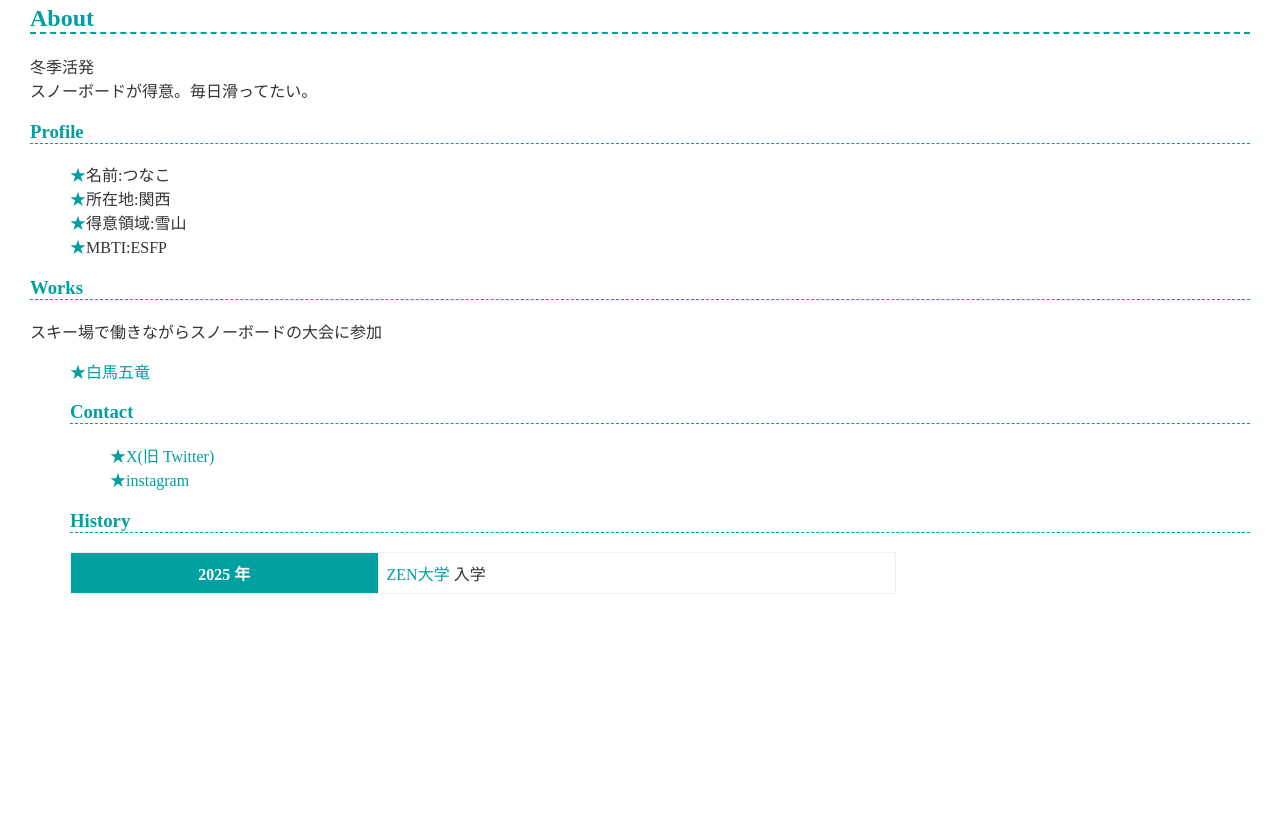
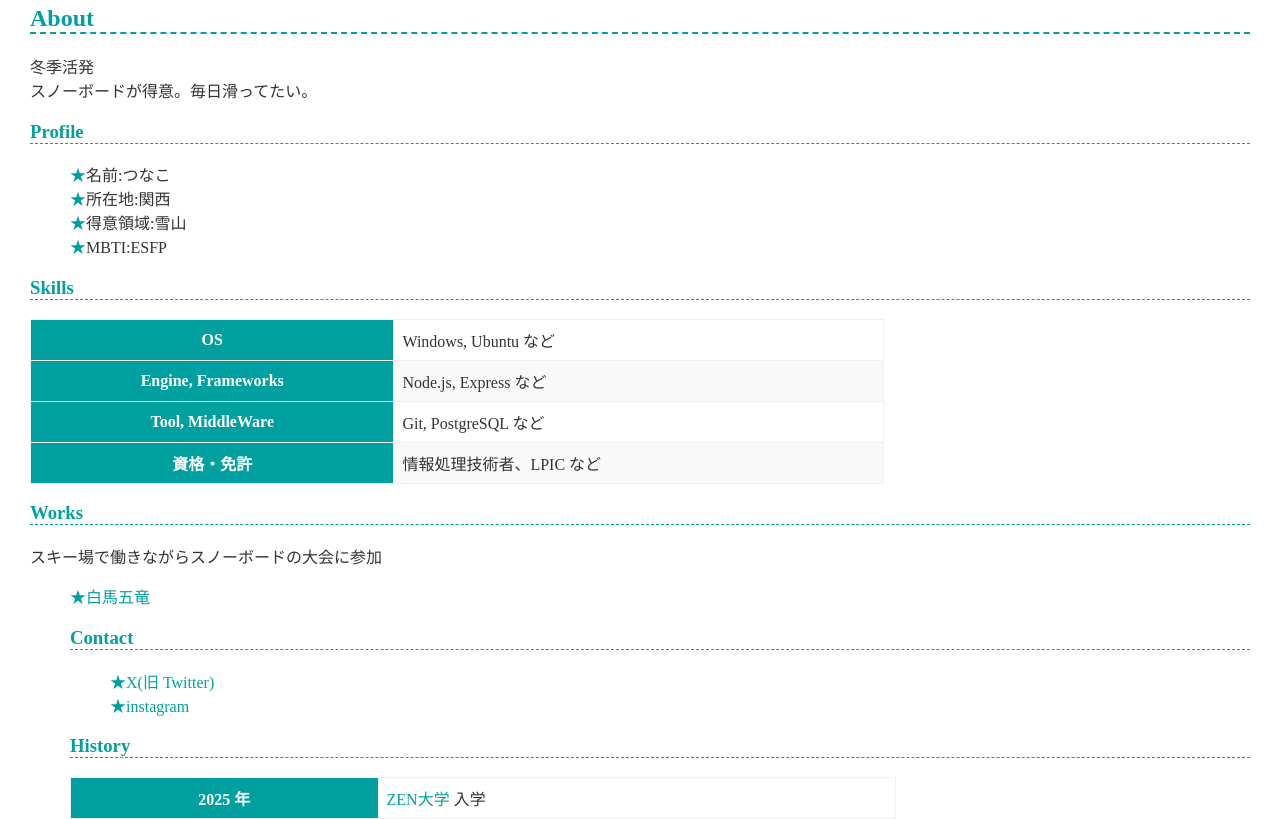
Before and after one commit to 251zs03378/251zs03378.github.io, a plain HTML site: page index.html in a window 1280 px wide. Shown: the part 117-936 px from the top of the page. Before the commit the page ends 800 px from the top, so only its background shows below. Drawn offline with Linux system fonts and the light colour scheme.

Commit message:
Update index.html

```diff
--- a/index.html
+++ b/index.html
@@ -22,6 +22,27 @@
       <li>得意領域:雪山</li>
       <li>MBTI:ESFP
     </ul>
+
+    <h3>Skills</h3>
+    <table>
+      <tr>
+        <th>OS</th>
+        <td>Windows, Ubuntu など</td>
+      </tr>
+      <tr>
+        <th>Engine, Frameworks</th>
+        <td>Node.js, Express など</td>
+      </tr>
+      <tr>
+        <th>Tool, MiddleWare</th>
+        <td>Git, PostgreSQL など</td>
+      </tr>
+      <tr>
+        <th>資格・免許</th>
+        <td>情報処理技術者、LPIC など</td>
+      </tr>
+    </table>
+
     <h3>Works</h3>
     <p>スキー場で働きながらスノーボードの大会に参加</p>
     <ul>
```
